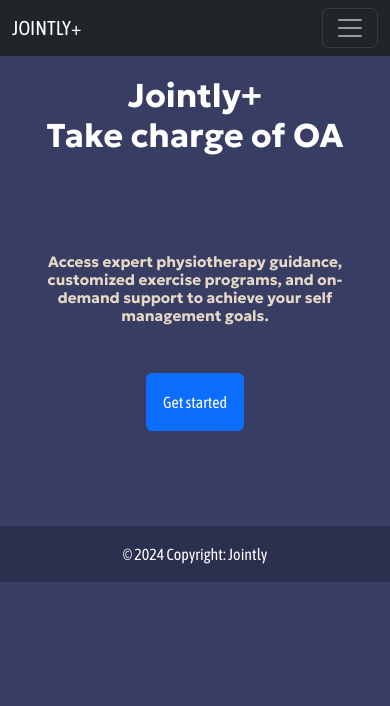
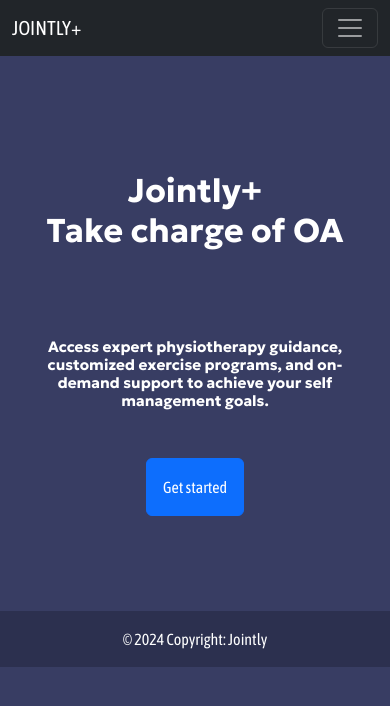
Before and after one commit to suue99/project, a React (Create React App) app: page / in a window 390 px wide. Shown: the top 706 px of the page. Built offline with nearby package versions, Linux system fonts and the light colour scheme.

Commit message:
adjustments

```diff
--- a/src/App.css
+++ b/src/App.css
@@ -124,7 +124,7 @@ body {
     font-family: Geologica;
     font-size: 15px;
     margin-top: 50px;
-    color: rgb(230, 216, 199);
+    color: white;
 
   }
 
@@ -215,11 +215,13 @@ body {
       }
 
       .subcontainer-1 {
+
        text-align: center;
+       margin-top: 15px;
 
       }
       .subcontainer-2 {
-       margin-top: 40px;
+       margin-top: 30px;
        text-align: center;
 
       }
```
